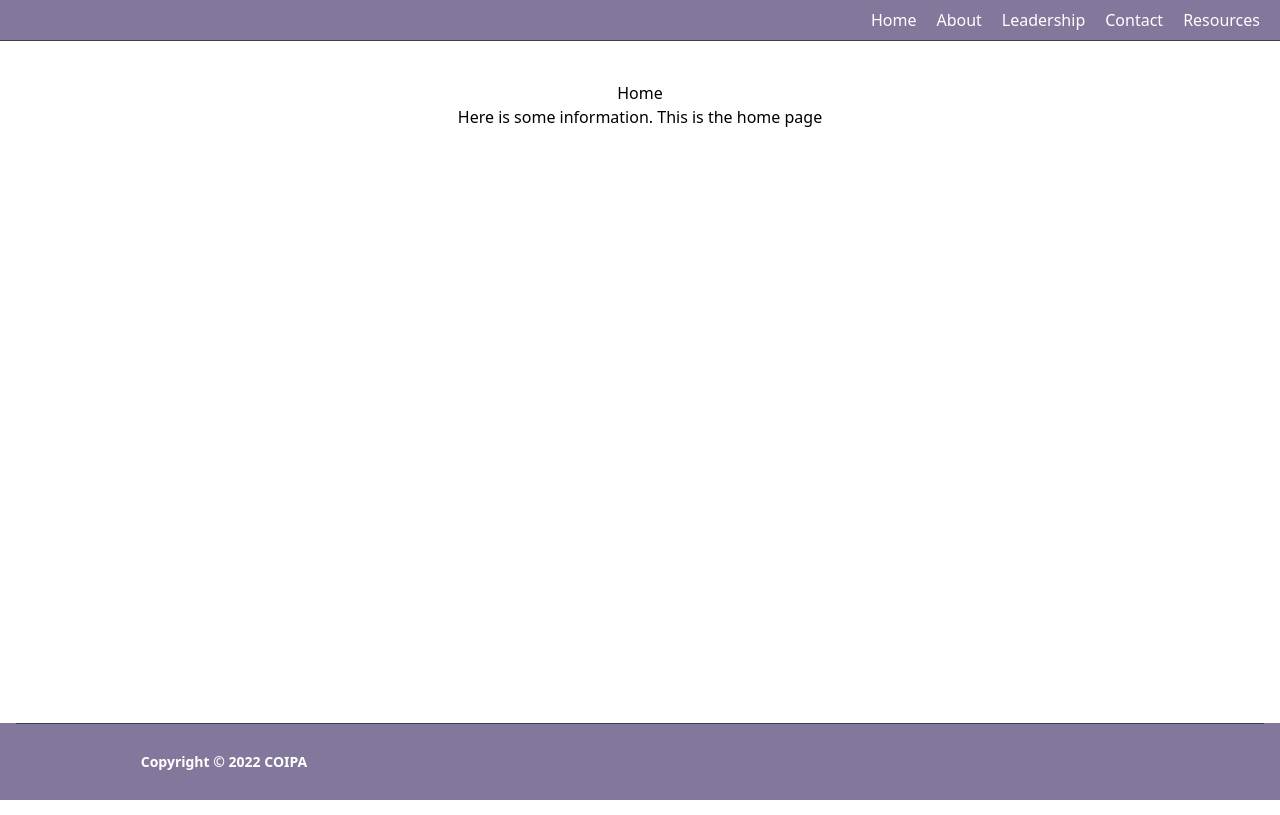
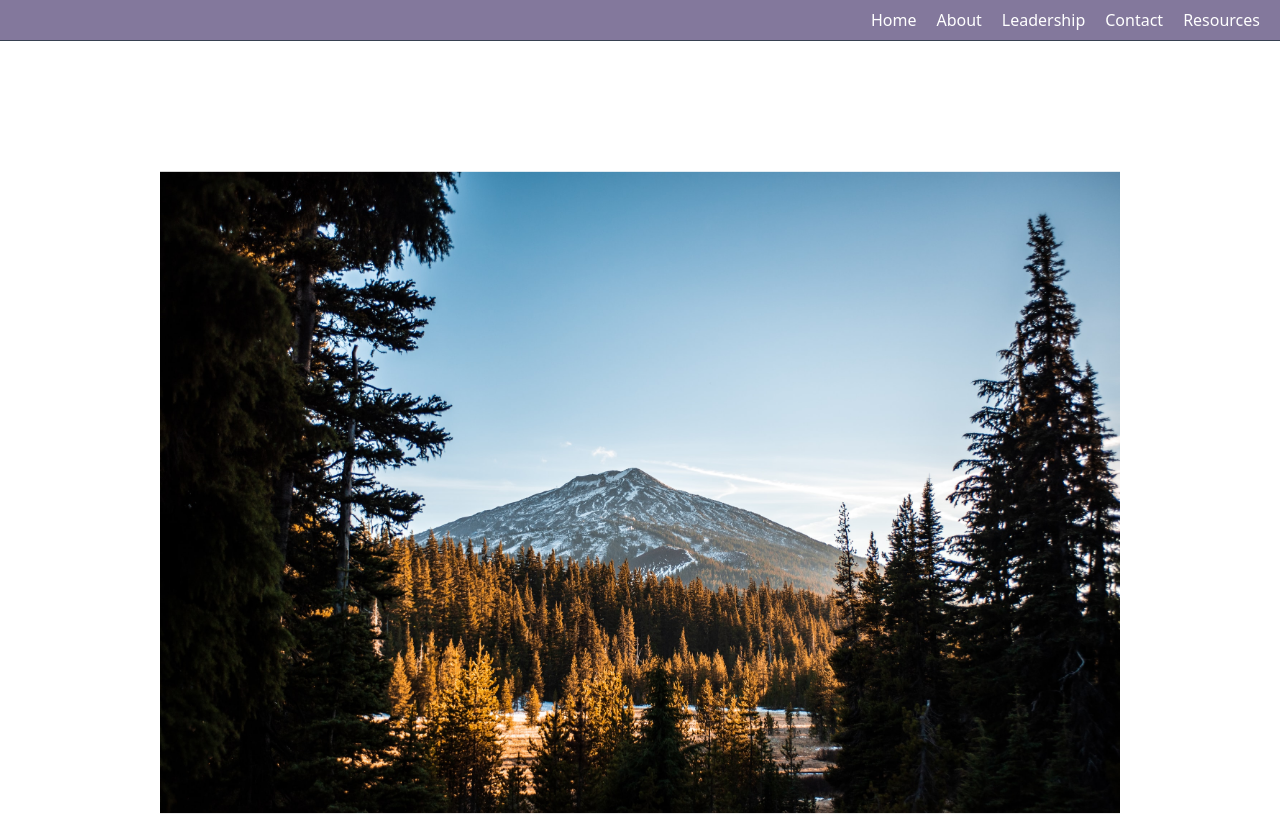
Before and after one commit to adrianna157/provider-search, a Vue app: page / in a window 1280 px wide. Shown: the top 815 px of the page. Built offline with nearby package versions, Linux system fonts and the light colour scheme.

Commit message:
update footer to be relative

```diff
--- a/src/components/FooterBar.vue
+++ b/src/components/FooterBar.vue
@@ -1,5 +1,5 @@
 <template>
-  <footer class="absolute w-full bottom-0 bg-desert-purple pb-6">
+  <footer class="relative w-full bottom-0 bg-desert-purple pb-6">
     <div class="container mx-auto px-4">
       <hr class="mb-6 border-b-1 border-gray-700" />
       <div
--- a/src/views/HomeView.vue
+++ b/src/views/HomeView.vue
@@ -1,7 +1,6 @@
 <template>
-  <div class="text-center">
-    <h1 class="mt-10">Home</h1>
-    <p>Here is some information. This is the home page</p>
+  <div>
+    <img class="object-left scale-75" src="@/assets/bachelor.jpeg" />
   </div>
 </template>
 
```
Also changed, not shown: src/assets/bachelor.jpeg (added).
